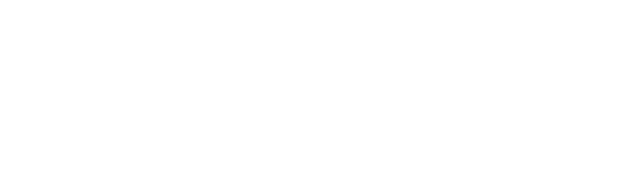
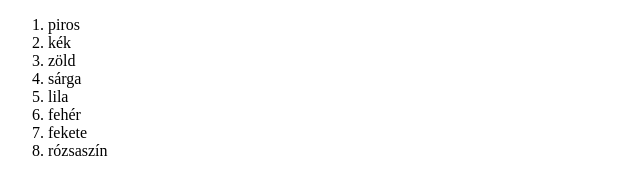
Before and after one commit to BohnEliot/web2, a plain HTML site: page index.html in a window 1280 px wide. Shown: the whole page, without its empty margins (0-640 px from the left). Drawn offline with Linux system fonts and the light colour scheme.

Commit message:
lista kész

```diff
--- a/index.html
+++ b/index.html
@@ -6,6 +6,15 @@
     <title>Document</title>
 </head>
 <body>
-
+    <ol>
+        <li>piros</li>
+        <li>kék</li>
+        <li>zöld</li>
+        <li>sárga</li>
+        <li>lila</li>
+        <li>fehér</li>
+        <li>fekete</li>
+        <li>rózsaszín</li>
+    </ol>
 </body>
 </html>
```
